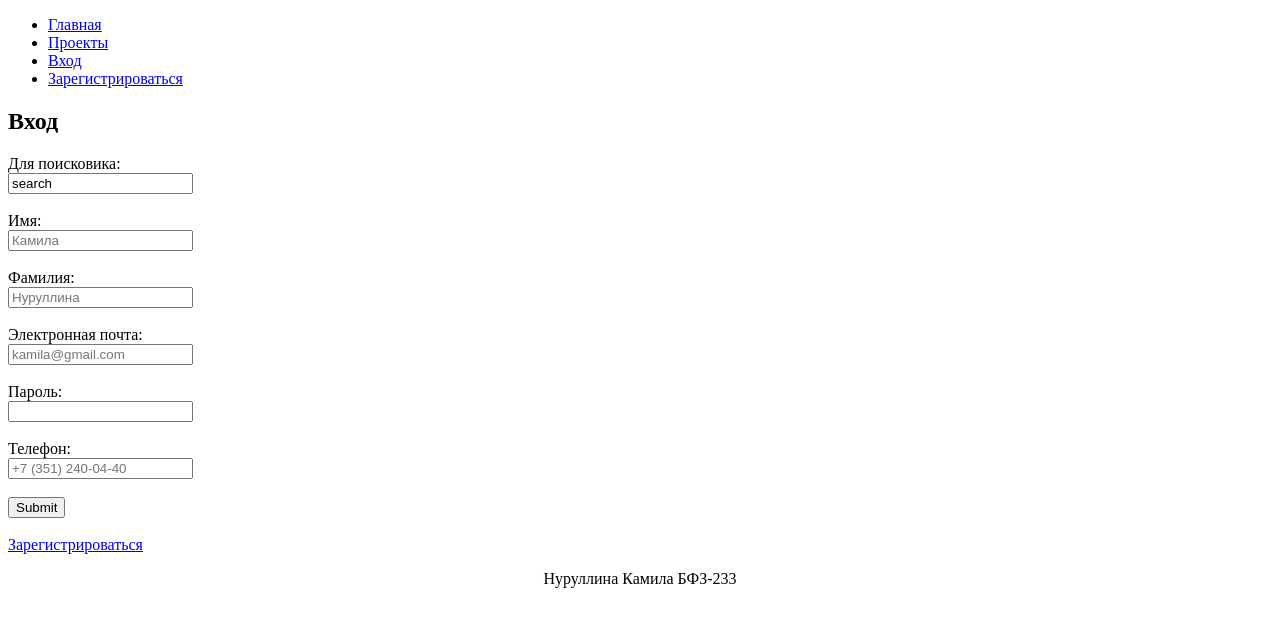
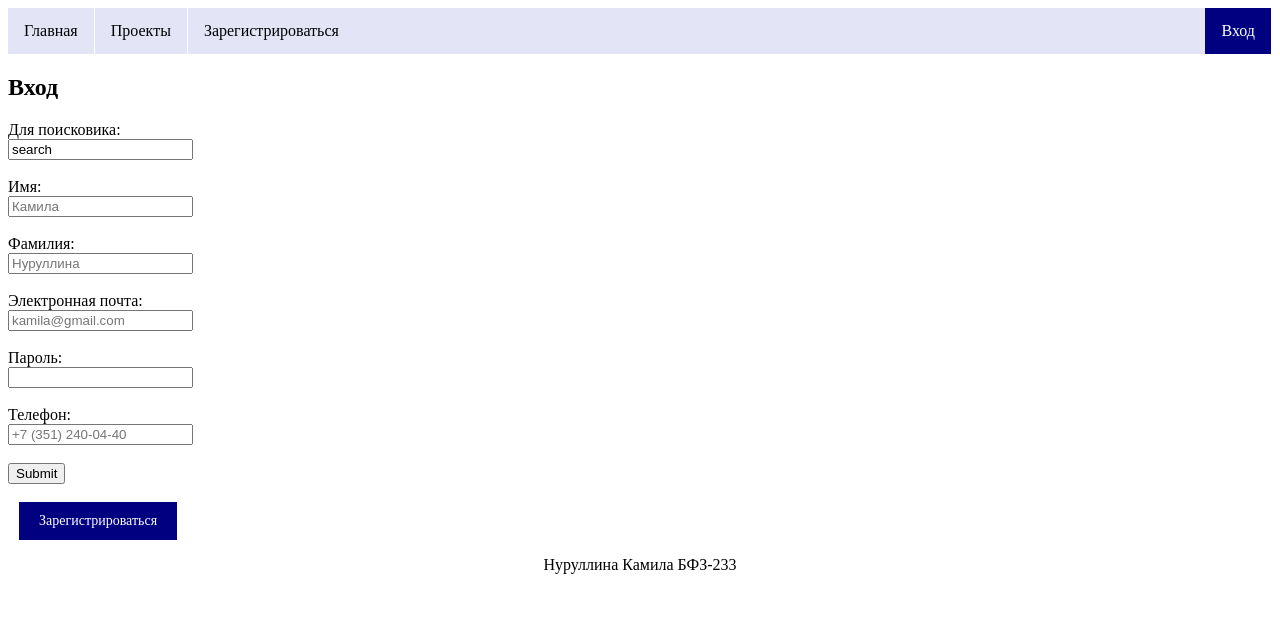
Before and after one commit to nrkam/HW1, a plain HTML site: page autho.html in a window 1280 px wide. Drawn offline with Linux system fonts and the light colour scheme.

Commit message:
Update autho.html

```diff
--- a/autho.html
+++ b/autho.html
@@ -4,6 +4,7 @@
 <head>
     <meta charset="UTF-8">
     <meta name="viewport" content="width=device-width, initial-scale=1.0">
+    <link rel="stylesheet" href="autho.css">
     <title>hw1: autho</title>
 </head>
 
@@ -13,7 +14,7 @@
             <ul>
                 <li><a class="menu_link" href="index.html">Главная</a></li>
                 <li><a class="menu_link" href="projects.html">Проекты</a></li>
-                <li><a class="menu_link" href="autho.html">Вход</a></li>
+                <li style="float: right"> <a class="active" href="autho.html">Вход</a></li>
                 <li><a href="#target">Зарегистрироваться</a></li>
             </ul>
         </nav>
@@ -45,7 +46,7 @@
         </form>
     </div>
 
-    <a id="target" href="register.html">Зарегистрироваться</a><br>
+    <a class="button" id="target" href="register.html">Зарегистрироваться</a><br>
 
 
 
```
